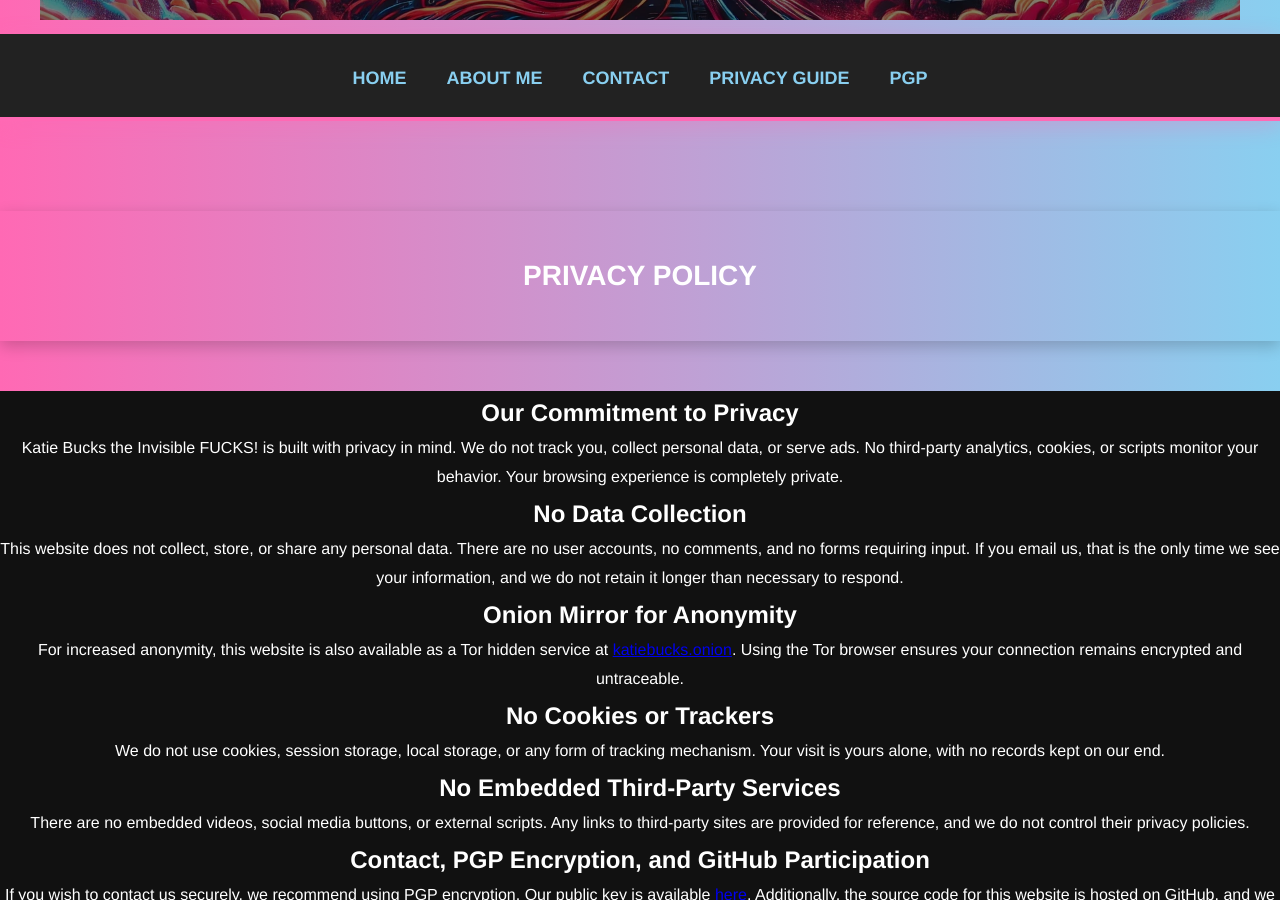
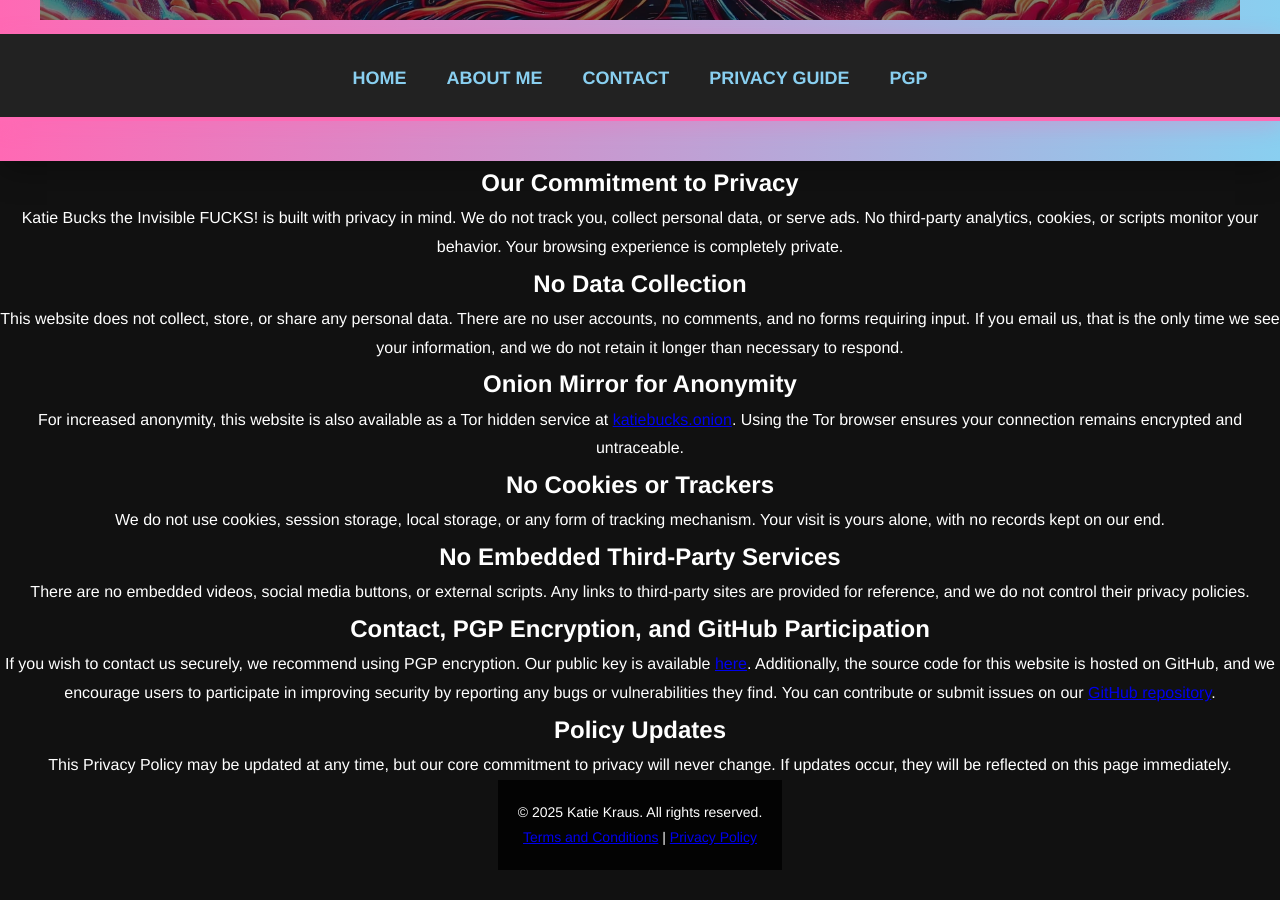
Before and after one commit to katiebucks/katiebucks.xyz, a Jekyll site: the page built from privacy_policy.html, in a window 1280 px wide and 900 px high, scrolled down 420 px. Built offline with Jekyll 4.4.1, drawn with Linux system fonts in a browser that asks for light colours; after the commit the page ends 1290 px from its top, so only the background shows below that.

Commit message:
Update privacy_policy.html

```diff
--- a/privacy_policy.html
+++ b/privacy_policy.html
@@ -3,10 +3,6 @@ layout: default
 title: "Privacy Policy"
 description: "Your privacy matters. Read about our commitment to online anonymity and security."
 ---
-
-<section class="page-header">
-    <h1 class="section-title">Privacy Policy</h1>
-</section>
 
 <main>
     <section>
```
